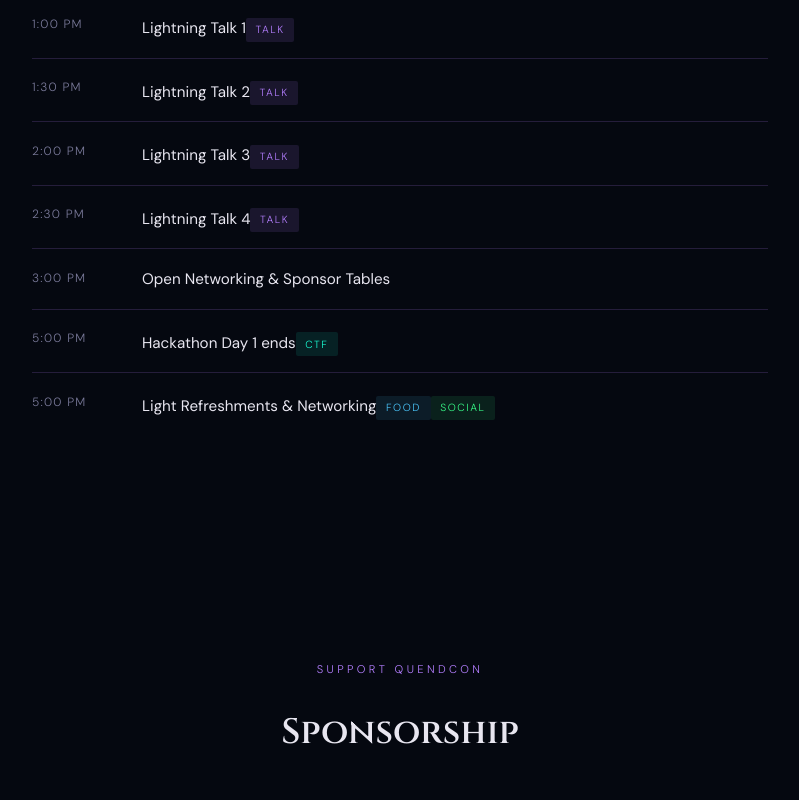
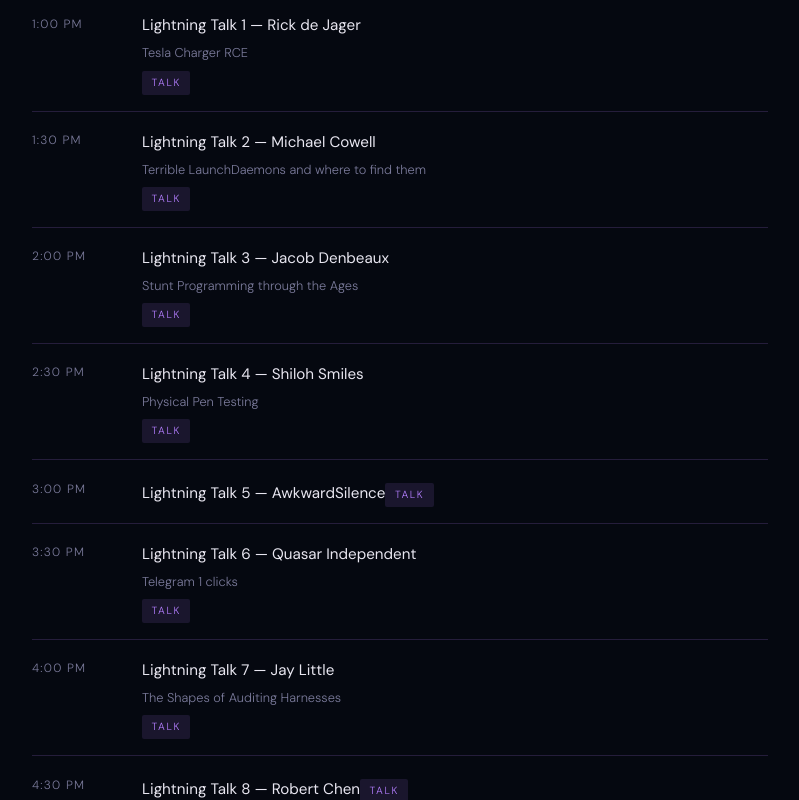
Before and after one commit to jex441/quendcon, a Next.js app: page / in a window 1280 px wide. Shown: the part 2960-3760 px from the top of the page, without its empty margins (240-1039 px from the left). Built offline with nearby package versions, Linux system fonts and the light colour scheme.

Commit message:
schedule update

```diff
--- a/app/page.tsx
+++ b/app/page.tsx
@@ -858,28 +858,42 @@ export default function Home() {
 					<div className="schedule-entry">
 						<span className="entry-time">1:00 PM</span>
 						<div>
-							<span className="entry-title">Lightning Talk 1</span>
+							<span className="entry-title">
+								Lightning Talk 1 — Rick de Jager
+							</span>
+							<div className="entry-sub">Tesla Charger RCE</div>
 							<div className="entry-tag tag-talk">Talk</div>
 						</div>
 					</div>
 					<div className="schedule-entry">
 						<span className="entry-time">1:30 PM</span>
 						<div>
-							<span className="entry-title">Lightning Talk 2</span>
+							<span className="entry-title">
+								Lightning Talk 2 — Michael Cowell
+							</span>
+							<div className="entry-sub">
+								Terrible LaunchDaemons and where to find them
+							</div>
 							<div className="entry-tag tag-talk">Talk</div>
 						</div>
 					</div>
 					<div className="schedule-entry">
 						<span className="entry-time">2:00 PM</span>
 						<div>
-							<span className="entry-title">Lightning Talk 3</span>
+							<span className="entry-title">
+								Lightning Talk 3 — Jacob Denbeaux
+							</span>
+							<div className="entry-sub">Stunt Programming through the Ages</div>
 							<div className="entry-tag tag-talk">Talk</div>
 						</div>
 					</div>
 					<div className="schedule-entry">
 						<span className="entry-time">2:30 PM</span>
 						<div>
-							<span className="entry-title">Lightning Talk 4</span>
+							<span className="entry-title">
+								Lightning Talk 4 — Shiloh Smiles
+							</span>
+							<div className="entry-sub">Physical Pen Testing</div>
 							<div className="entry-tag tag-talk">Talk</div>
 						</div>
 					</div>
@@ -887,8 +901,38 @@ export default function Home() {
 						<span className="entry-time">3:00 PM</span>
 						<div>
 							<span className="entry-title">
-								Open Networking &amp; Sponsor Tables
+								Lightning Talk 5 — AwkwardSilence
 							</span>
+							<div className="entry-tag tag-talk">Talk</div>
+						</div>
+					</div>
+					<div className="schedule-entry">
+						<span className="entry-time">3:30 PM</span>
+						<div>
+							<span className="entry-title">
+								Lightning Talk 6 — Quasar Independent
+							</span>
+							<div className="entry-sub">Telegram 1 clicks</div>
+							<div className="entry-tag tag-talk">Talk</div>
+						</div>
+					</div>
+					<div className="schedule-entry">
+						<span className="entry-time">4:00 PM</span>
+						<div>
+							<span className="entry-title">Lightning Talk 7 — Jay Little</span>
+							<div className="entry-sub">
+								The Shapes of Auditing Harnesses
+							</div>
+							<div className="entry-tag tag-talk">Talk</div>
+						</div>
+					</div>
+					<div className="schedule-entry">
+						<span className="entry-time">4:30 PM</span>
+						<div>
+							<span className="entry-title">
+								Lightning Talk 8 — Robert Chen
+							</span>
+							<div className="entry-tag tag-talk">Talk</div>
 						</div>
 					</div>
 					<div className="schedule-entry">
@@ -928,74 +972,10 @@ export default function Home() {
 						</div>
 					</div>
 					<div className="schedule-entry">
-						<span className="entry-time">10:00 AM</span>
-						<div>
-							<span className="entry-title">Lightning Talk 1</span>
-							<div className="entry-tag tag-talk">Talk</div>
-						</div>
-					</div>
-					<div className="schedule-entry">
-						<span className="entry-time">10:30 AM</span>
-						<div>
-							<span className="entry-title">Lightning Talk 2</span>
-							<div className="entry-tag tag-talk">Talk</div>
-						</div>
-					</div>
-					<div className="schedule-entry">
-						<span className="entry-time">11:00 AM</span>
-						<div>
-							<span className="entry-title">Lightning Talk 3</span>
-							<div className="entry-tag tag-talk">Talk</div>
-						</div>
-					</div>
-					<div className="schedule-entry">
-						<span className="entry-time">11:30 AM</span>
-						<div>
-							<span className="entry-title">Lightning Talk 4</span>
-							<div className="entry-tag tag-talk">Talk</div>
-						</div>
-					</div>
-					<div className="schedule-entry">
 						<span className="entry-time">12:00 PM</span>
 						<div>
 							<span className="entry-title">Lunch</span>
 							<div className="entry-tag tag-food">Food</div>
-						</div>
-					</div>
-					<div className="schedule-entry">
-						<span className="entry-time">1:00 PM</span>
-						<div>
-							<span className="entry-title">Lightning Talk 5</span>
-							<div className="entry-tag tag-talk">Talk</div>
-						</div>
-					</div>
-					<div className="schedule-entry">
-						<span className="entry-time">1:30 PM</span>
-						<div>
-							<span className="entry-title">Lightning Talk 6</span>
-							<div className="entry-tag tag-talk">Talk</div>
-						</div>
-					</div>
-					<div className="schedule-entry">
-						<span className="entry-time">2:00 PM</span>
-						<div>
-							<span className="entry-title">Lightning Talk 7</span>
-							<div className="entry-tag tag-talk">Talk</div>
-						</div>
-					</div>
-					<div className="schedule-entry">
-						<span className="entry-time">2:30 PM</span>
-						<div>
-							<span className="entry-title">Lightning Talk 8</span>
-							<div className="entry-tag tag-talk">Talk</div>
-						</div>
-					</div>
-					<div className="schedule-entry">
-						<span className="entry-time">3:00 PM</span>
-						<div>
-							<span className="entry-title">
-								Open Networking &amp; Sponsor Tables
-							</span>
 						</div>
 					</div>
 					<div className="schedule-entry">
```
